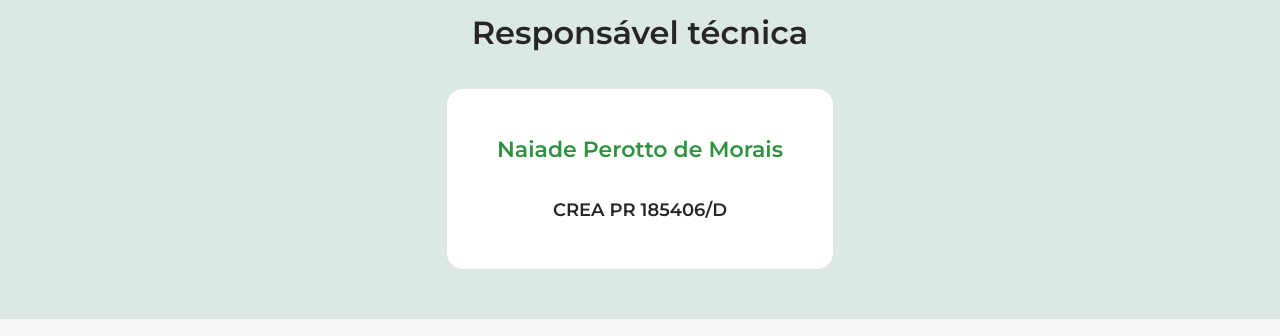
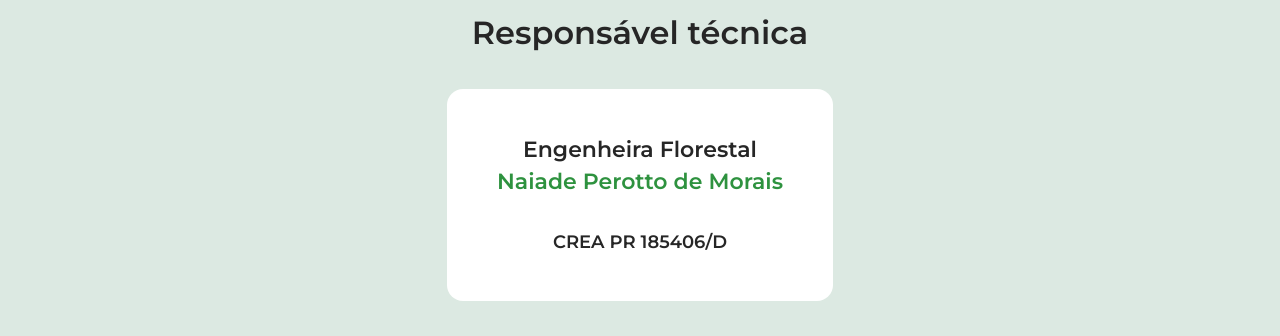
Before and after one commit to GPMLAD/Perotto_Florestal, a plain HTML site: page index.html in a window 1280 px wide. Shown: the part 2080-2416 px from the top of the page. Drawn offline with nearby package versions, Linux system fonts and the light colour scheme.

Commit message:
adding manager title

```diff
--- a/index.html
+++ b/index.html
@@ -69,7 +69,10 @@
       <section id="technicalManager" class="flex col alignCenter greenBG gap-1">
         <h2 class="title-3">Responsável técnica</h2>
         <div class="manager flex col gap-1 alignCenter">
-          <h3 class="colorGreen-2 title-4">Naiade Perotto de Morais</h3>
+          <div class="flex col gap-2 alignCenter">
+            <h3 class="colorGray-1 title-4">Engenheira Florestal</h3>
+            <h3 class="colorGreen-2 title-4">Naiade Perotto de Morais</h3>
+          </div>
           <p class="title-5">CREA PR 185406/D</p>
         </div>
       </section>
```
